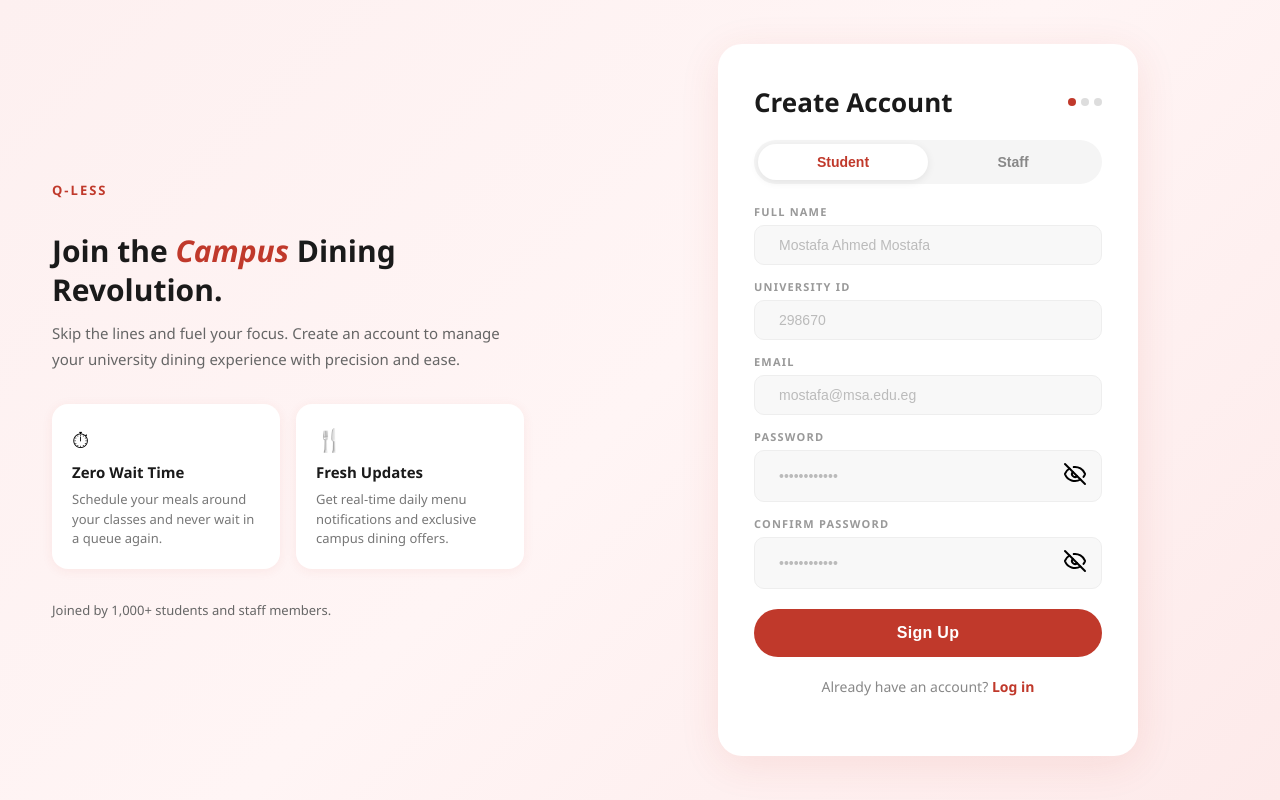
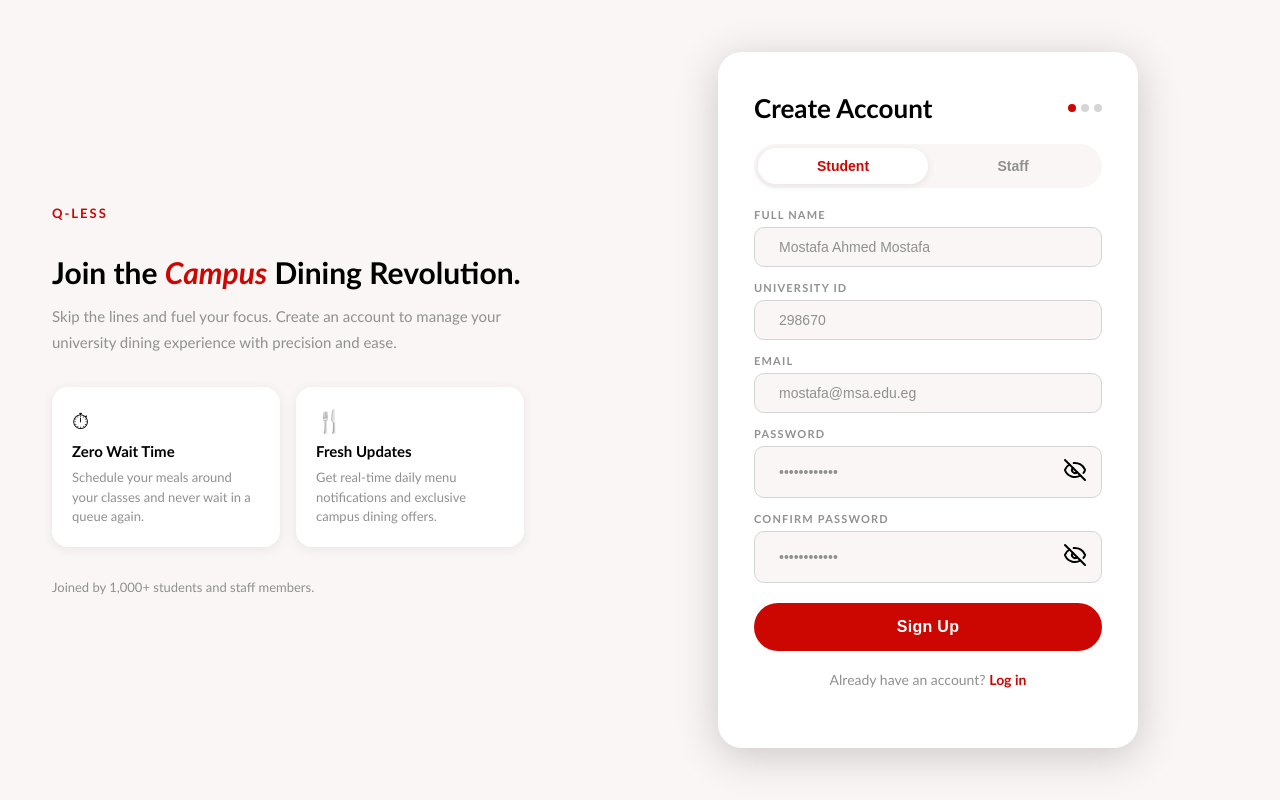
Before and after one commit to Zoomacs/OOP-Project, a React (Vite) app in the folder oop-project/: page /register in a window 1280 px wide. Built offline with nearby package versions, Linux system fonts and the light colour scheme.

Commit message:
Refactor styles in Checkout and Register components to use CSS variables for improved theming

```diff
--- a/oop-project/src/Checkout.css
+++ b/oop-project/src/Checkout.css
@@ -1,8 +1,8 @@
 .co-wrapper {
   display: flex;
   min-height: 100vh;
-  background: #f2f2f2;
-  font-family: "Segoe UI", sans-serif;
+  background: var(--background-color);
+  font-family: "Gill Sans", "Gill Sans MT", Calibri, "Trebuchet MS", sans-serif;
   padding: 40px;
   gap: 28px;
   box-sizing: border-box;
@@ -19,25 +19,25 @@
   font-size: 11px;
   font-weight: 700;
   letter-spacing: 2px;
-  color: #c0392b;
+  color: var(--primary-color);
 }
 
 .co-title {
   font-size: 36px;
   font-weight: 800;
-  color: #1a1a1a;
+  color: var(--text-color);
   margin: 6px 0 4px;
 }
 
 .co-subtitle {
   font-size: 14px;
-  color: #777;
+  color: var(--text-muted);
   margin: 0;
 }
 
 .co-method {
-  background: #fff;
-  border: 2px solid #eee;
+  background: var(--box-color);
+  border: 2px solid var(--border-color);
   border-radius: 16px;
   padding: 20px;
   cursor: pointer;
@@ -45,7 +45,7 @@
 }
 
 .co-method-active {
-  border-color: #c0392b;
+  border-color: var(--primary-color);
 }
 
 .co-method-top {
@@ -66,7 +66,7 @@
 }
 
 .co-icon-red {
-  background: #fdecea;
+  background: color-mix(in srgb, var(--primary-color) 10%, transparent);
 }
 .co-icon-gold {
   background: #fef9ec;
@@ -78,18 +78,18 @@
 .co-method-title {
   font-size: 15px;
   font-weight: 700;
-  color: #1a1a1a;
+  color: var(--text-color);
   margin: 0;
 }
 
 .co-method-sub {
   font-size: 13px;
-  color: #888;
+  color: var(--text-muted);
   margin: 2px 0 0;
 }
 
 .co-balance {
-  color: #c0392b;
+  color: var(--primary-color);
   font-weight: 700;
 }
 
@@ -97,16 +97,16 @@
   width: 20px;
   height: 20px;
   border-radius: 50%;
-  border: 2px solid #ddd;
+  border: 2px solid var(--border-color);
   margin-left: auto;
   flex-shrink: 0;
   transition: all 0.2s;
 }
 
 .co-radio-active {
-  border-color: #c0392b;
-  background: #c0392b;
-  box-shadow: inset 0 0 0 4px #fff;
+  border-color: var(--primary-color);
+  background: var(--primary-color);
+  box-shadow: inset 0 0 0 4px var(--box-color);
 }
 
 .co-card-fields {
@@ -126,16 +126,16 @@
 .co-field-label {
   font-size: 12px;
   font-weight: 600;
-  color: #555;
+  color: var(--text-color);
 }
 
 .co-input {
-  background: #f8f8f8;
-  border: 1.5px solid #eee;
+  background: var(--background-color);
+  border: 1.5px solid var(--border-color);
   border-radius: 10px;
   padding: 12px 14px;
   font-size: 14px;
-  color: #333;
+  color: var(--text-color);
   outline: none;
   width: 100%;
   box-sizing: border-box;
@@ -143,18 +143,18 @@
 }
 
 .co-input:focus {
-  border-color: #c0392b;
+  border-color: var(--primary-color);
 }
 
 .co-input::placeholder {
-  color: #bbb;
+  color: var(--text-muted);
 }
 
 .co-input-wrap {
   display: flex;
   align-items: center;
-  background: #f8f8f8;
-  border: 1.5px solid #eee;
+  background: var(--background-color);
+  border: 1.5px solid var(--border-color);
   border-radius: 10px;
   padding: 12px 14px;
   gap: 8px;
@@ -162,7 +162,7 @@
 }
 
 .co-input-wrap:focus-within {
-  border-color: #c0392b;
+  border-color: var(--primary-color);
 }
 
 .co-input-wrap .co-input {
@@ -191,7 +191,7 @@
   font-size: 10px;
   font-weight: 600;
   letter-spacing: 0.8px;
-  color: #aaa;
+  color: var(--text-muted);
   margin-top: 4px;
 }
 
@@ -204,7 +204,7 @@
 }
 
 .co-summary {
-  background: #fff;
+  background: var(--box-color);
   border-radius: 20px;
   padding: 28px;
   display: flex;
@@ -215,7 +215,7 @@
 .co-summary-title {
   font-size: 20px;
   font-weight: 800;
-  color: #1a1a1a;
+  color: var(--text-color);
   margin: 0;
 }
 
@@ -235,7 +235,7 @@
   width: 44px;
   height: 44px;
   border-radius: 12px;
-  background: #f5f5f5;
+  background: var(--background-color);
   display: flex;
   align-items: center;
   justify-content: center;
@@ -246,20 +246,20 @@
 .co-item-name {
   font-size: 14px;
   font-weight: 700;
-  color: #1a1a1a;
+  color: var(--text-color);
   margin: 0;
 }
 
 .co-item-desc {
   font-size: 12px;
-  color: #999;
+  color: var(--text-muted);
   margin: 2px 0 0;
 }
 
 .co-item-price {
   font-size: 14px;
   font-weight: 700;
-  color: #1a1a1a;
+  color: var(--text-color);
   margin-left: auto;
 }
 
@@ -267,7 +267,7 @@
   display: flex;
   flex-direction: column;
   gap: 8px;
-  border-top: 1px solid #f0f0f0;
+  border-top: 1px solid var(--border-color);
   padding-top: 14px;
 }
 
@@ -275,11 +275,11 @@
   display: flex;
   justify-content: space-between;
   font-size: 14px;
-  color: #666;
+  color: var(--text-muted);
 }
 
 .co-free {
-  color: #c0392b;
+  color: var(--primary-color);
   font-weight: 700;
 }
 
@@ -287,25 +287,25 @@
   display: flex;
   justify-content: space-between;
   align-items: center;
-  border-top: 1px solid #f0f0f0;
+  border-top: 1px solid var(--border-color);
   padding-top: 14px;
 }
 
 .co-total-label {
   font-size: 16px;
   font-weight: 700;
-  color: #1a1a1a;
+  color: var(--text-color);
 }
 
 .co-total-amount {
   font-size: 22px;
   font-weight: 800;
-  color: #c0392b;
+  color: var(--primary-color);
 }
 
 .co-pay-btn {
-  background: #c0392b;
-  color: #fff;
+  background: var(--primary-color);
+  color: var(--button-text);
   border: none;
   border-radius: 30px;
   padding: 16px;
@@ -319,23 +319,21 @@
 }
 
 .co-pay-btn:hover {
-  opacity: 0.9;
+  background: var(--primary-hover);
   transform: translateY(-1px);
 }
 
 .co-terms {
   font-size: 11px;
-  color: #aaa;
+  color: var(--text-muted);
   text-align: center;
   margin: 0;
   line-height: 1.6;
 }
 
 .co-link {
-  color: #888;
+  color: var(--text-muted);
 }
-
-/* Perk Banner */
 
 .co-perk {
   background: #f5c842;
--- a/oop-project/src/Register.css
+++ b/oop-project/src/Register.css
@@ -2,8 +2,8 @@
   display: flex;
   width: 100vw;
   min-height: 100vh;
-  font-family: "Segoe UI", sans-serif;
-  background: linear-gradient(135deg, #fdf0f0 0%, #fff5f5 50%, #fdeaea 100%);
+  font-family: "Gill Sans", "Gill Sans MT", Calibri, "Trebuchet MS", sans-serif;
+  background: var(--background-color);
 }
 
 .reg-left {
@@ -20,25 +20,25 @@
   font-size: 13px;
   font-weight: 700;
   letter-spacing: 2px;
-  color: #c0392b;
+  color: var(--primary-color);
 }
 
 .reg-hero-title {
   font-size: 30px;
   font-weight: 800;
-  color: #1a1a1a;
+  color: var(--text-color);
   margin: 0 0 12px;
   line-height: 1.3;
 }
 
 .reg-hero-accent {
-  color: #c0392b;
+  color: var(--primary-color);
   font-style: italic;
 }
 
 .reg-hero-sub {
   font-size: 15px;
-  color: #666;
+  color: var(--text-muted);
   line-height: 1.7;
   margin: 0;
 }
@@ -50,10 +50,10 @@
 }
 
 .reg-card {
-  background: #fff;
+  background: var(--box-color);
   border-radius: 16px;
   padding: 20px;
-  box-shadow: 0 2px 12px rgba(192, 57, 43, 0.07);
+  box-shadow: 0 2px 12px rgba(0, 0, 0, 0.07);
   display: flex;
   flex-direction: column;
   gap: 8px;
@@ -66,13 +66,13 @@
 .reg-card-title {
   font-size: 15px;
   font-weight: 700;
-  color: #1a1a1a;
+  color: var(--text-color);
   margin: 0;
 }
 
 .reg-card-text {
   font-size: 13px;
-  color: #777;
+  color: var(--text-muted);
   line-height: 1.5;
   margin: 0;
 }
@@ -91,7 +91,7 @@
   width: 34px;
   height: 34px;
   border-radius: 50%;
-  border: 2px solid #fff;
+  border: 2px solid var(--box-color);
   object-fit: cover;
 }
 
@@ -101,11 +101,9 @@
 
 .reg-social-text {
   font-size: 13px;
-  color: #666;
+  color: var(--text-muted);
   margin: 0;
 }
-
-/* ─── RIGHT ─── */
 
 .reg-right {
   flex: 1;
@@ -117,12 +115,12 @@
 }
 
 .reg-form-card {
-  background: #fff;
+  background: var(--box-color);
   border-radius: 24px;
   padding: 40px 36px;
   width: 100%;
   max-width: 420px;
-  box-shadow: 0 8px 40px rgba(192, 57, 43, 0.1);
+  box-shadow: 0 8px 40px var(--box-shadow);
   display: flex;
   flex-direction: column;
   gap: 20px;
@@ -137,7 +135,7 @@
 .reg-form-title {
   font-size: 26px;
   font-weight: 800;
-  color: #1a1a1a;
+  color: var(--text-color);
   margin: 0;
 }
 
@@ -150,16 +148,16 @@
   width: 8px;
   height: 8px;
   border-radius: 50%;
-  background: #ddd;
+  background: var(--border-color);
 }
 
 .reg-dot-active {
-  background: #c0392b;
+  background: var(--primary-color);
 }
 
 .reg-tabs {
   display: flex;
-  background: #f5f5f5;
+  background: var(--background-color);
   border-radius: 30px;
   padding: 4px;
 }
@@ -173,13 +171,13 @@
   font-weight: 600;
   cursor: pointer;
   background: transparent;
-  color: #888;
+  color: var(--text-muted);
   transition: all 0.2s;
 }
 
 .reg-tab-active {
-  background: #fff;
-  color: #c0392b;
+  background: var(--box-color);
+  color: var(--primary-color);
   box-shadow: 0 2px 8px rgba(0, 0, 0, 0.08);
 }
 
@@ -199,14 +197,14 @@
   font-size: 11px;
   font-weight: 700;
   letter-spacing: 1.2px;
-  color: #999;
+  color: var(--text-muted);
 }
 
 .reg-input-wrap {
   display: flex;
   align-items: center;
-  background: #f8f8f8;
-  border: 1.5px solid #eee;
+  background: var(--background-color);
+  border: 1.5px solid var(--border-color);
   border-radius: 10px;
   padding: 11px 14px;
   gap: 10px;
@@ -214,7 +212,7 @@
 }
 
 .reg-input-wrap:focus-within {
-  border-color: #c0392b;
+  border-color: var(--primary-color);
 }
 
 .reg-input-icon {
@@ -227,12 +225,12 @@
   background: transparent;
   outline: none;
   font-size: 14px;
-  color: #333;
+  color: var(--text-color);
   width: 100%;
 }
 
 .reg-input::placeholder {
-  color: #bbb;
+  color: var(--text-muted);
 }
 
 .reg-eye {
@@ -245,8 +243,8 @@
 }
 
 .reg-submit {
-  background: #c0392b;
-  color: #fff;
+  background: var(--primary-color);
+  color: var(--button-text);
   border: none;
   border-radius: 30px;
   padding: 15px;
@@ -260,7 +258,7 @@
 }
 
 .reg-submit:hover {
-  opacity: 0.9;
+  background: var(--primary-hover);
   transform: translateY(-1px);
 }
 
@@ -271,12 +269,12 @@
 .reg-login-link {
   text-align: center;
   font-size: 14px;
-  color: #888;
+  color: var(--text-muted);
   margin: 0;
 }
 
 .reg-login-a {
-  color: #c0392b;
+  color: var(--primary-color);
   font-weight: 700;
   text-decoration: none;
 }
@@ -289,6 +287,6 @@
   text-align: center;
   font-size: 10px;
   letter-spacing: 1.5px;
-  color: #bbb;
+  color: var(--text-muted);
   margin: 0;
 }
```
Also changed, not shown: oop-project/src/Home.css (added).
